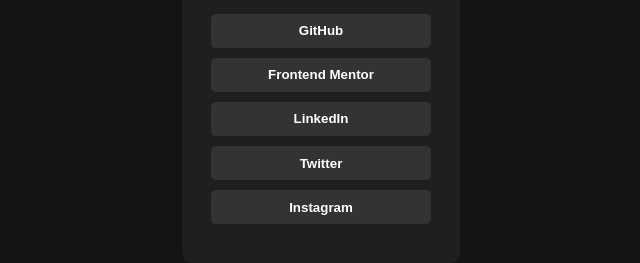
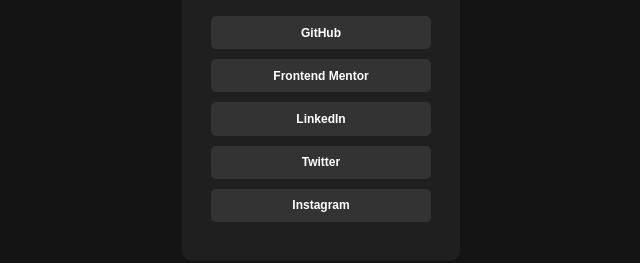
Before and after one commit to Lahir-Sai-Vignesh/Frontend, a plain HTML site: page social-links-profile-main/index.html in a window 1280 px wide. Shown: the part 371-634 px from the top of the page, 319-959 px from the left. Drawn offline with Linux system fonts and the light colour scheme.

Commit message:
reduced font size for the button text and added more padding to the sides of the buttons

```diff
--- a/social-links-profile-main/style.css
+++ b/social-links-profile-main/style.css
@@ -61,10 +61,11 @@ body{
 .btn{
     background-color: hsl(0, 0%, 20%);
     color:white;
+    font-size: 12px;
     margin-bottom: 10px;
     border-radius: 5px;
     font-weight: 600;
-    padding: 0.6rem 0.8rem;
+    padding: 0.6rem 0.9rem;
     border: none;
 }
 
```
